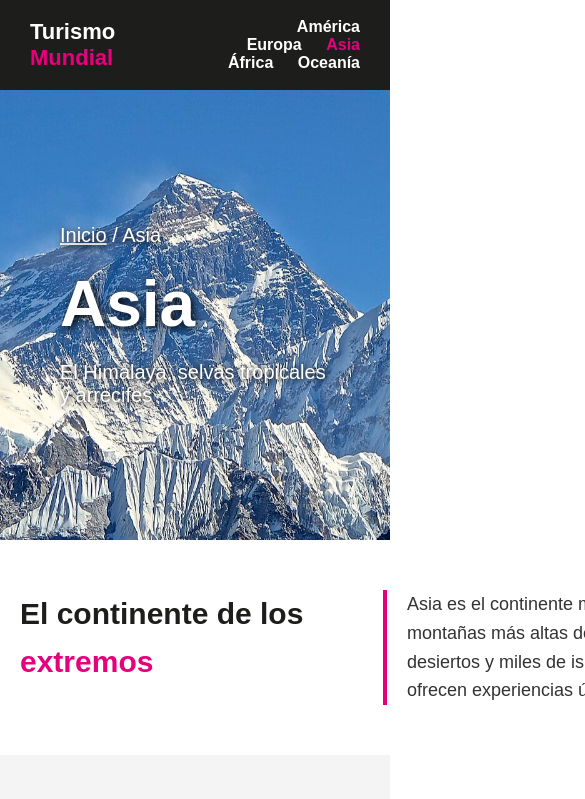
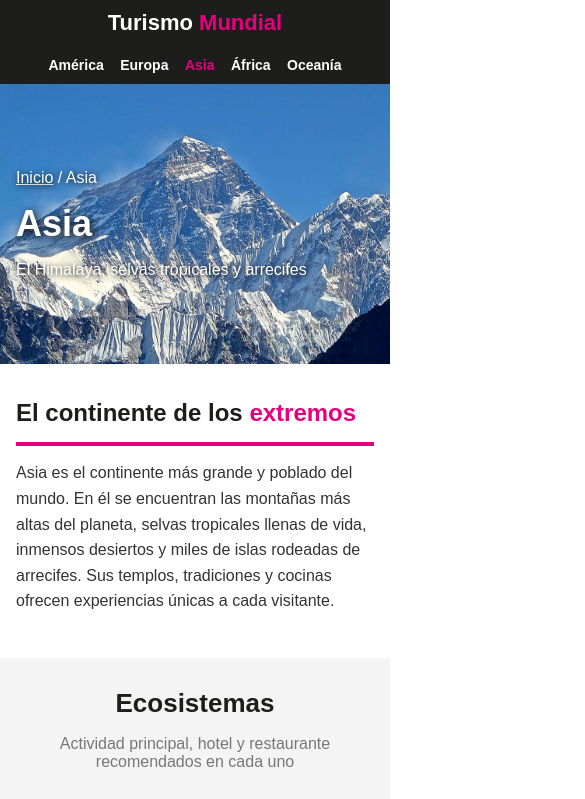
Before and after one commit to Khorne2707/turismo-mundial, a plain HTML site: page asia.html in a window 390 px wide. Shown: the top 799 px of the page, 585 px wide, since content can reach past the window. Drawn offline with Linux system fonts and the light colour scheme.

Commit message:
Agregar versión para celular
Co-Authored-By: Claude Opus 5.5 <noreply@anthropic.com>

```diff
--- a/asia.html
+++ b/asia.html
@@ -2,6 +2,7 @@
 <html lang="es">
 <head>
     <meta charset="UTF-8">
+    <meta name="viewport" content="width=device-width, initial-scale=1.0">
     <title>Asia - Turismo Mundial</title>
     <link rel="stylesheet" href="estilos.css">
 </head>
--- a/estilos.css
+++ b/estilos.css
@@ -340,3 +340,89 @@ img {
     padding: 15px;
     font-size: 14px;
 }
+
+/* ===== Celular (pantallas de 700px o menos) ===== */
+@media (max-width: 700px) {
+
+    /* Menú: logo arriba y enlaces abajo, centrados */
+    .menu td {
+        display: block;
+        text-align: center;
+        padding: 10px;
+    }
+
+    .enlaces a {
+        margin: 0 6px;
+        font-size: 14px;
+    }
+
+    /* Portada más baja y con letra más chica */
+    .portada {
+        height: 280px;
+    }
+
+    .portada td {
+        padding: 0 16px;
+    }
+
+    .portada h1 {
+        font-size: 36px;
+    }
+
+    .portada p {
+        font-size: 16px;
+    }
+
+    /* Secciones a lo ancho de la pantalla */
+    .seccion {
+        width: auto;
+        padding: 30px 16px;
+    }
+
+    .titulo {
+        font-size: 26px;
+    }
+
+    /* Las celdas de las tablas se ponen una debajo de otra */
+    .tarjeta,
+    .ecosistema,
+    .descripcion td,
+    .pie td {
+        display: block;
+        width: auto;
+        margin-bottom: 14px;
+    }
+
+    .continentes,
+    .ecosistemas {
+        border-spacing: 0;
+    }
+
+    /* Descripción: la frase arriba con línea rosa abajo */
+    .descripcion td {
+        padding: 0;
+        font-size: 16px;
+    }
+
+    .descripcion .frase {
+        width: auto;
+        font-size: 24px;
+        border-right: none;
+        border-bottom: 4px solid #e6007e;
+        padding-bottom: 10px;
+    }
+
+    /* Franja de cifras más compacta */
+    .franja td {
+        padding: 20px 4px;
+        font-size: 13px;
+    }
+
+    .franja b {
+        font-size: 28px;
+    }
+
+    .pie td {
+        padding: 20px 16px 0;
+    }
+}
```
Also changed, not shown: africa.html (+1 -0 lines), america.html (+1 -0 lines), europa.html (+1 -0 lines), index.html (+1 -0 lines), oceania.html (+1 -0 lines).
